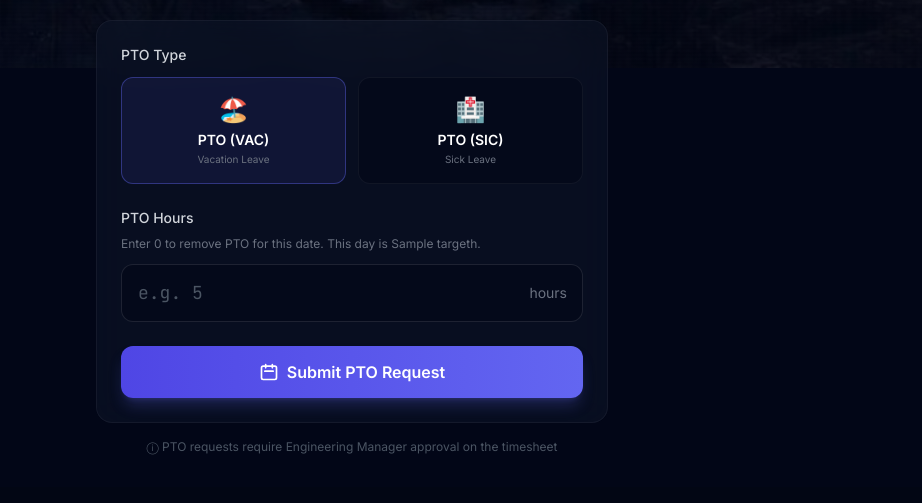
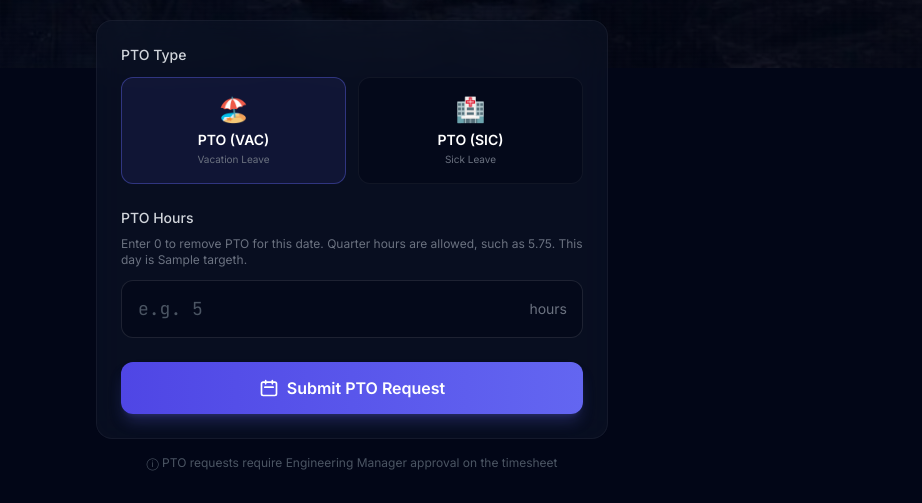
Before and after one commit to TomRathbun/sdc_time_tracker, a FastAPI app: template app/templates/partial_leave.html in a window 1280 px wide. Shown: the part 732-1235 px from the top of the page, without its empty margins (288-1210 px from the left). Before the commit the page ends 1187 px from the top, so only its background shows below. Run offline with FastAPI, Linux system fonts and the light colour scheme; the template is opened without the code that fills it: most values are stand-ins (such as "Sample title", 1, 10 or a date in 2020).

Commit message:
Allow partial leave in quarter hours.
The hours box only accepted half-hour steps, so 5.75 was rejected by the browser.

```diff
--- a/app/templates/partial_leave.html
+++ b/app/templates/partial_leave.html
@@ -119,11 +119,11 @@
                 <!-- Hours -->
                 <div>
                     <label for="leave_hours" class="block text-sm font-medium text-gray-300 mb-2">PTO Hours</label>
-                    <p class="text-xs text-gray-500 mb-3">Enter 0 to remove PTO for this date. This day is {{ target }}h.
+                    <p class="text-xs text-gray-500 mb-3">Enter 0 to remove PTO for this date. Quarter hours are allowed, such as 5.75. This day is {{ target }}h.
                         {% if balance %}Vacation {{ '%g'|format(balance.vacation.remaining) }}h left ({{ '%g'|format(balance.vacation.entitlement_days) }} days). Sick {{ '%g'|format(balance.sick.remaining) }}h left ({{ '%g'|format(balance.sick.entitlement_days) }} days).{% endif %}
                     </p>
                     <div class="relative">
-                        <input type="number" name="leave_hours" id="leave_hours" step="0.5" min="0" max="{{ target }}"
+                        <input type="number" name="leave_hours" id="leave_hours" step="0.25" min="0" max="{{ target }}"
                             value="{{ current_leave_hours if current_leave_hours > 0 else '' }}" required
                             class="w-full bg-surface-900/50 border border-white/10 rounded-xl px-4 py-3.5 text-white text-lg font-mono placeholder-gray-600 focus:outline-none focus:border-primary-500/50 focus:ring-2 focus:ring-primary-500/20 transition-all"
                             placeholder="e.g. 5">
```
